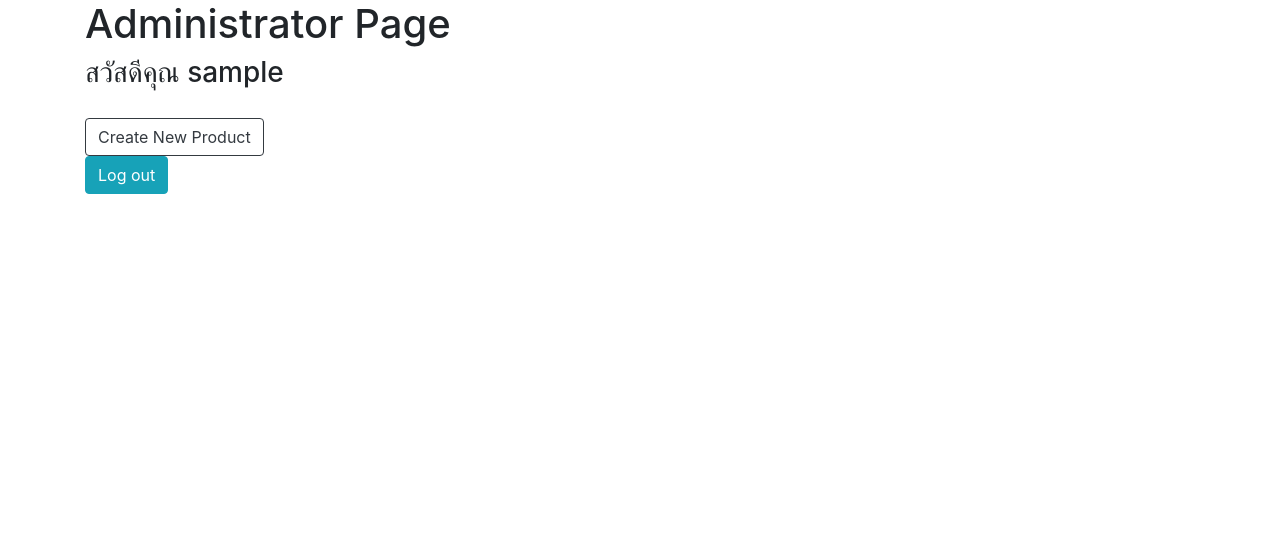
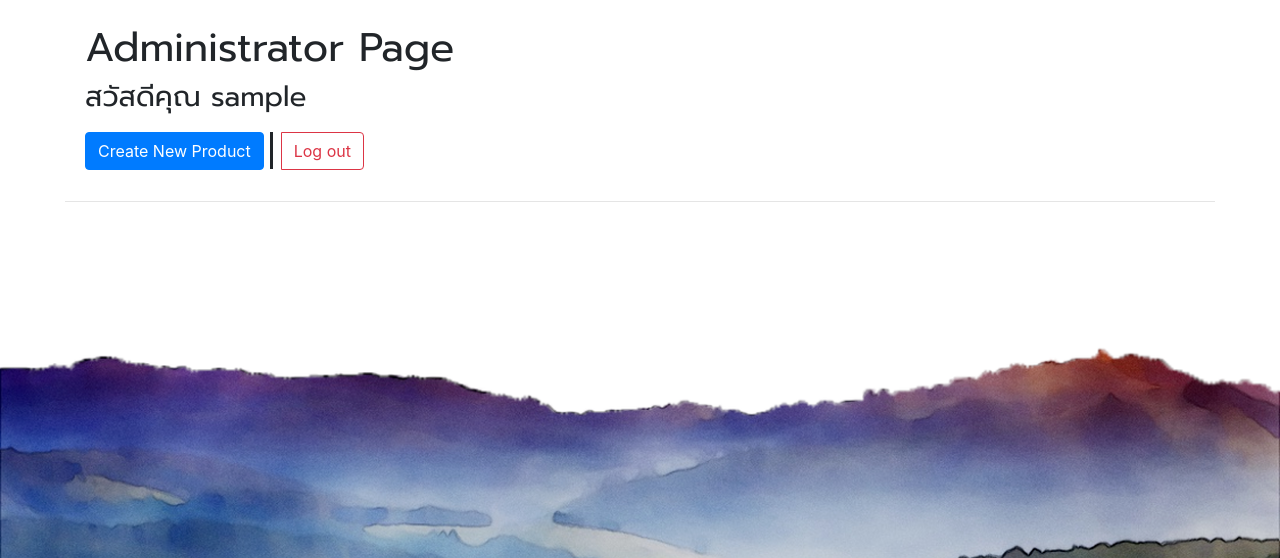
Before and after one commit to WerasutK/punyaphon_online_website, a PHP site: page /staff.php in a window 1280 px wide. Shown: the top 558 px of the page. Run offline with PHP 8.4, Linux system fonts and the light colour scheme; the visitor is signed in with stand-in values (Sample User, id 1); data that the repository does not hold is empty; some libraries are stand-ins or nearby versions.

Commit message:
staff
หน้า staff แต่งแล้ว

```diff
--- /dev/null
+++ b/app/css/style_staff.css
@@ -0,0 +1,40 @@
+body{
+    background-image: url('../images/background2.png');
+    background-size: cover;
+    background-position-y: -300px;
+    background-repeat: no-repeat;
+}
+
+h1, h3, p, .card-text{
+    font-family: 'Prompt', sans-serif;
+}
+
+.line{
+    padding-left: 6px;
+    border-right: solid;
+    height: 37px;
+}
+
+.card{
+    margin-top: 30px;
+}
+
+.card-title{
+    font-weight: bold;
+    height: 40px;
+    background-color: lightpink;
+    text-align: center;
+    padding-top: 7px;
+}
+
+hr{
+    width: 1150px;
+}
+
+.btn-outline-dark{
+    margin-top: 5px;
+}
+
+footer{
+    margin-top: 100px;
+}
--- a/app/staff.php
+++ b/app/staff.php
@@ -13,6 +13,10 @@
 <head>
     <meta charset="UTF-8">
     <meta name="viewport" content="width=device-width, initial-scale=1.0">
+
+    <link rel="stylesheet" href="css/style_staff.css">
+
+    <link href="https://fonts.googleapis.com/css?family=Prompt&display=swap" rel="stylesheet">
 
     <link rel="stylesheet" href="https://stackpath.bootstrapcdn.com/bootstrap/4.4.1/css/bootstrap.min.css"
         integrity="sha384-Vkoo8x4CGsO3+Hhxv8T/Q5PaXtkKtu6ug5TOeNV6gBiFeWPGFN9MuhOf23Q9Ifjh" crossorigin="anonymous">
@@ -34,15 +38,18 @@
 </head>
 <body>
 
-    <div class="container">
+    <div class="container mt-4">
         <h1>Administrator Page</h1>
         <h3>สวัสดีคุณ <?php echo $_SESSION['username']; ?></h3>
-        <form action="create_product.php" method="POST">
-            <input type="submit" name="createProduct" value="Create New Product" style="margin-top: 20px"class="btn btn-outline-dark">
-        </form>
-        <a href="logout.php" class="btn btn-info" role="button">Log out</a>
+        <div class="btn-group" style="margin-top:10px;">
+            <form action="create_product.php" method="POST">
+                <input type="submit" name="createProduct" value="Create New Product" class="btn btn-primary">
+            </form>
+            <p class="line"></p>
+            <a href="logout.php" class="btn btn-outline-danger" style="margin-left: 8px;height: 38px;" role="button">Log out</a>
+        </div>
     </div>
-
+    <hr>
     <?php
         // Create Connection
         $conn = new mysqli("34.87.109.220", "werasutk", "password", "db");
@@ -61,7 +68,7 @@
         while($row = $result->fetch_assoc()) {
             echo "<div class='col-md-4'>";
             echo "<div class='card' style='width: 18rem;'>";
-            echo "<h5 class='card-title'>" . $row['product_name'] . "</h5>";
+            echo "<h5 class='card-title'>" . $row['product_name'] ."</h5>";
             echo "<img class='card-img-top' src='" . $row['image'] . "'>";
             echo "<div class='card-body'>";
             echo "<h5 class='card-text'>ราคา : " . $row['unit_price'] . " บาท</h5>";
@@ -69,10 +76,10 @@
             echo "</div>";
             echo "<div class='card-body'>";
             echo '<form action="update_product_page.php" method="POST">';
-            echo "<button type='submit' class='btn btn-primary px-4' name='updateProduct' value=".$row['product_id'].">Update</button>"; // If submitted, will send product_id to ...
+            echo "<center> <button type='submit' class='btn btn-dark px-4' style='width:130px;' name='updateProduct' value=".$row['product_id'].">Update</button> </center>"; // If submitted, will send product_id to ...
             echo '</form>';
             echo '<form action="delete_product.php" method="POST">';
-            echo "<button type='submit' class='btn btn-primary px-4' name='deleteProduct' value=".$row['product_id'].">Delete</button>"; // If submitted, will send product_id to ...
+            echo "<center> <button type='submit' class='btn btn-outline-dark px-4' style='width:130px;' name='deleteProduct' value=".$row['product_id'].">Delete</button> </center>"; // If submitted, will send product_id to ...
             echo '</form>';
             echo "</div>";
             echo "</div>";
@@ -80,6 +87,7 @@
         }
         echo "</div>";
         echo "</div>";
+        echo "<footer></footer>";
 
         // Close Connection
         $conn->close();
```
